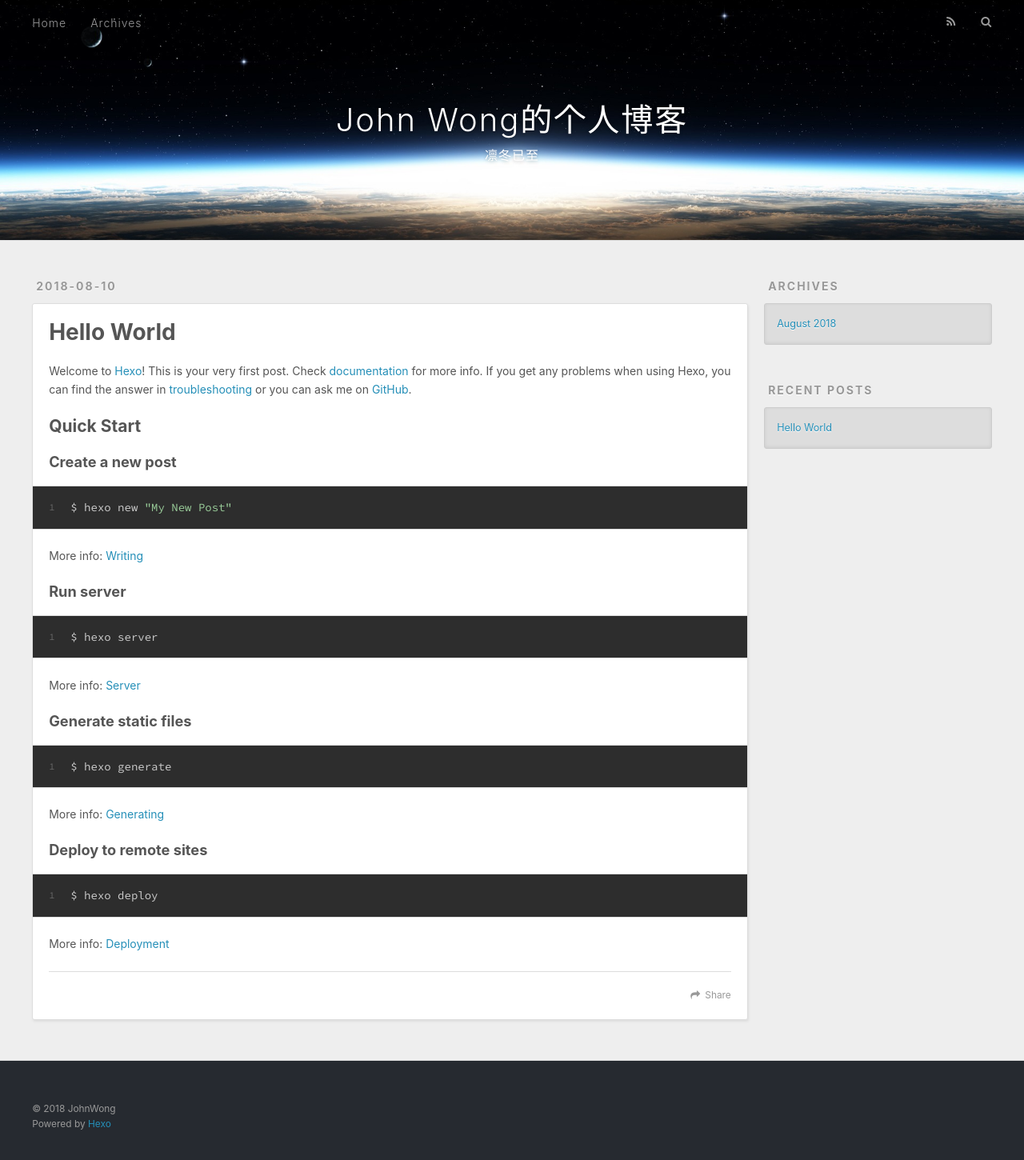
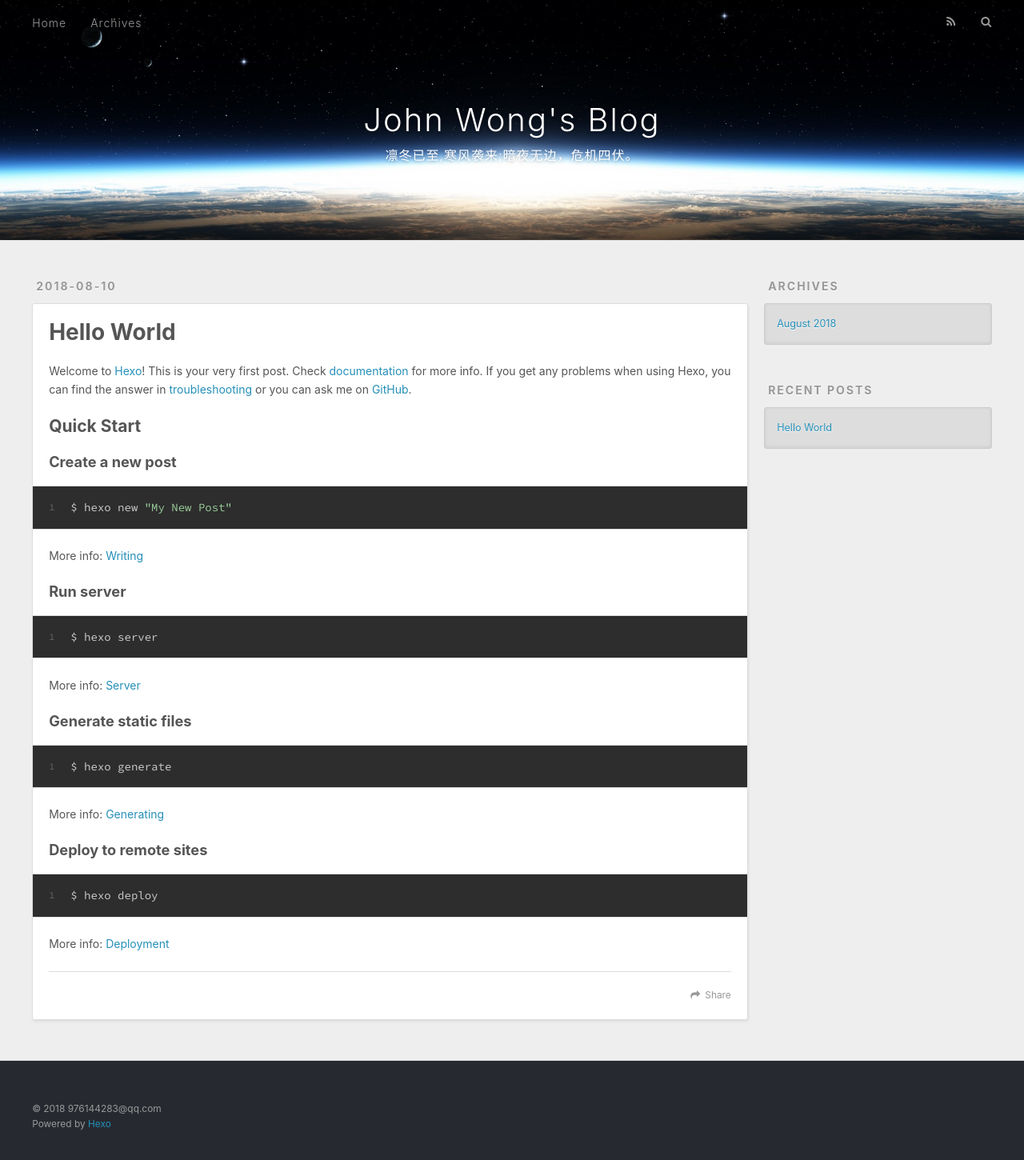
Before and after one commit to hych007/JohnWong.github.io, a plain HTML site: page index.html in a window 1280 px wide. Shown: the whole page at 80% size. Drawn offline with nearby package versions, Linux system fonts and the light colour scheme.

Commit message:
Site updated: 2018-08-11 11:58:25

```diff
--- a/index.html
+++ b/index.html
@@ -5,21 +5,21 @@
 
 
 
-  <title>John Wong的个人博客</title>
+  <title>John Wong&#39;s Blog</title>
   <meta name="viewport" content="width=device-width, initial-scale=1, maximum-scale=1">
   <meta name="description" content="黄圆成的博客">
-<meta name="keywords" content="JohnWong">
+<meta name="keywords" content="hych007">
 <meta property="og:type" content="website">
-<meta property="og:title" content="John Wong的个人博客">
+<meta property="og:title" content="John Wong&#39;s Blog">
 <meta property="og:url" content="http://hych007.github.io/index.html">
-<meta property="og:site_name" content="John Wong的个人博客">
+<meta property="og:site_name" content="John Wong&#39;s Blog">
 <meta property="og:description" content="黄圆成的博客">
 <meta property="og:locale" content="zh-Hans">
 <meta name="twitter:card" content="summary">
-<meta name="twitter:title" content="John Wong的个人博客">
+<meta name="twitter:title" content="John Wong&#39;s Blog">
 <meta name="twitter:description" content="黄圆成的博客">
 
-    <link rel="alternate" href="/atom.xml" title="John Wong的个人博客" type="application/atom+xml">
+    <link rel="alternate" href="/atom.xml" title="John Wong&#39;s Blog" type="application/atom+xml">
 
 
     <link rel="icon" href="/favicon.png">
@@ -38,11 +38,11 @@
   <div id="header-outer" class="outer">
     <div id="header-title" class="inner">
       <h1 id="logo-wrap">
-        <a href="/" id="logo">John Wong的个人博客</a>
+        <a href="/" id="logo">John Wong&#39;s Blog</a>
       </h1>
 
         <h2 id="subtitle-wrap">
-          <a href="/" id="subtitle">凛冬已至</a>
+          <a href="/" id="subtitle">凛冬已至,寒风袭来;暗夜无边，危机四伏。</a>
         </h2>
 
     </div>
@@ -105,7 +105,7 @@
 
     </div>
     <footer class="article-footer">
-      <a data-url="http://hych007.github.io/2018/08/10/hello-world/" data-id="cjknvtgy100001cuhi9k692nx" class="article-share-link">Share</a>
+      <a data-url="http://hych007.github.io/2018/08/10/hello-world/" data-id="cjkow4c1n0000t4uhktjdr8n8" class="article-share-link">Share</a>
 
 
     </footer>
@@ -161,7 +161,7 @@
 
   <div class="outer">
     <div id="footer-info" class="inner">
-      &copy; 2018 JohnWong<br>
+      &copy; 2018 976144283@qq.com<br>
       Powered by <a href="http://hexo.io/" target="_blank">Hexo</a>
     </div>
   </div>
```
Also changed, not shown: 2018/08/10/hello-world/index.html (+8 -8 lines), archives/2018/08/index.html (+9 -9 lines), archives/2018/index.html (+9 -9 lines), archives/index.html (+9 -9 lines).
